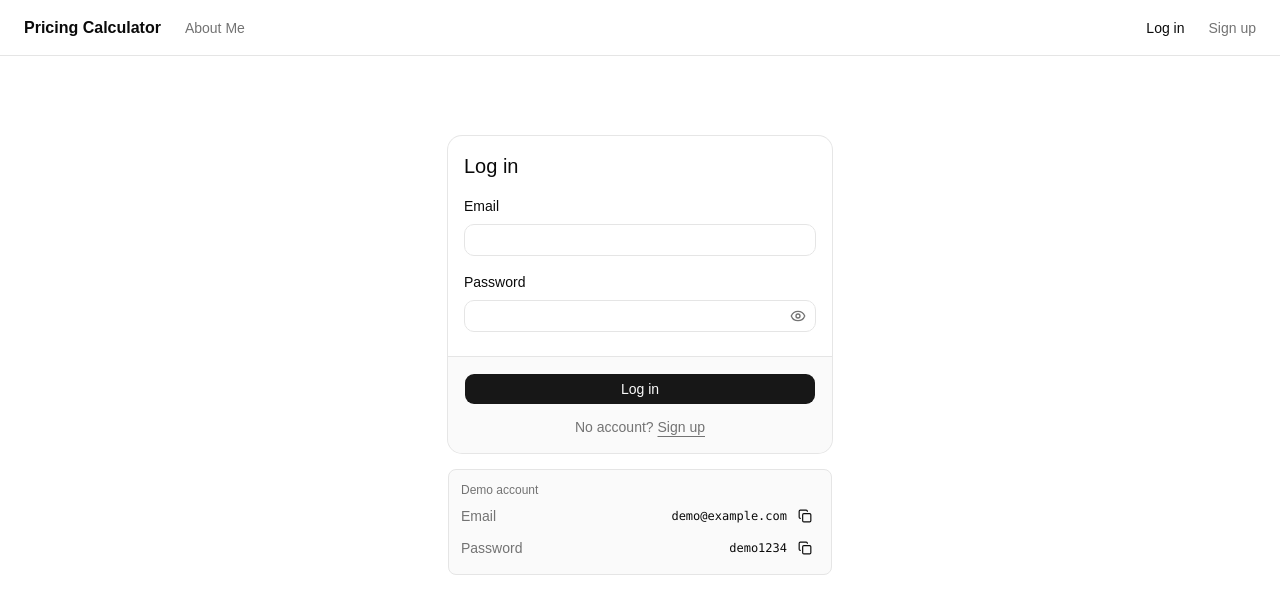
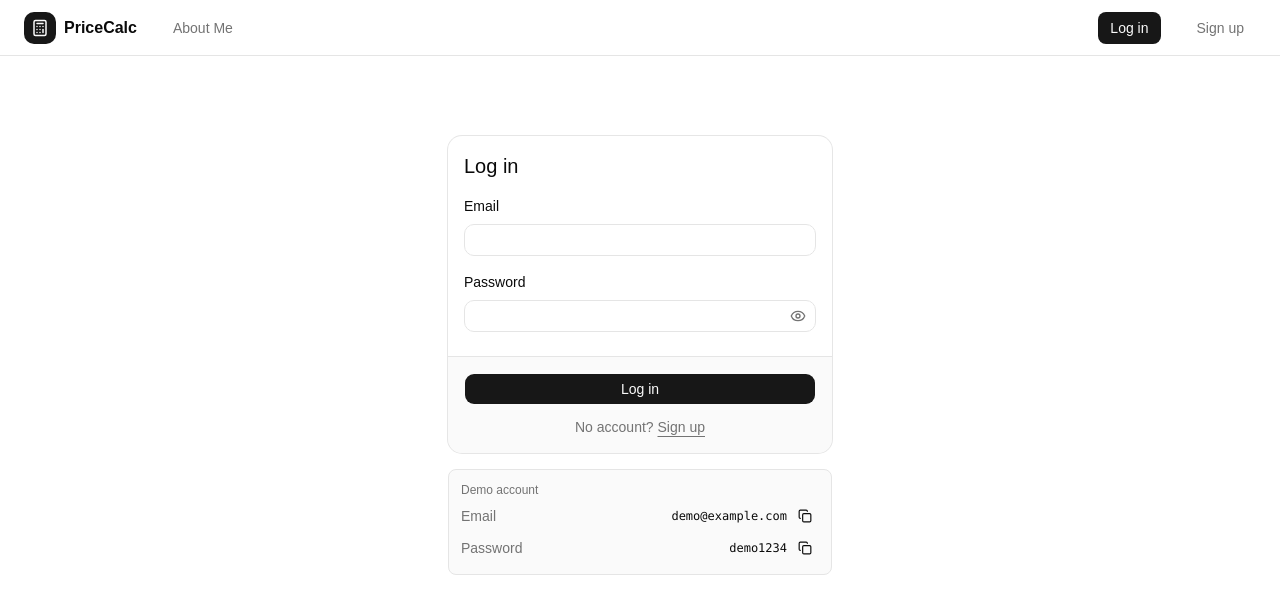
Before and after one commit to neel-asanulhaquekiron/Multi-rate-Pricing-Calculator, a React (Vite) app in the folder client/: page /login in a window 1280 px wide. Shown: the top 614 px of the page. Built offline with nearby package versions, Linux system fonts and the light colour scheme; no server answers.

Commit message:
feat: enhance navigation bar with Calculator icon and improved styling

```diff
--- a/client/src/app/Layout.tsx
+++ b/client/src/app/Layout.tsx
@@ -1,4 +1,4 @@
-import { LogOut } from "lucide-react";
+import { Calculator, LogOut } from "lucide-react";
 import { Link, NavLink, Outlet, useNavigate } from "react-router-dom";
 import { Button } from "@/components/ui/button";
 import { cn } from "@/lib/utils";
@@ -7,8 +7,10 @@ import { useAuth } from "@/features/auth/AuthContext";
 
 const navLinkClass = ({ isActive }: { isActive: boolean }): string => {
   return cn(
-    "shrink-0 text-sm font-medium whitespace-nowrap transition-colors hover:text-foreground",
-    isActive ? "text-foreground" : "text-muted-foreground",
+    "shrink-0 rounded-md px-3 py-1.5 text-sm font-medium whitespace-nowrap transition-colors",
+    isActive
+      ? "bg-primary text-primary-foreground"
+      : "text-muted-foreground hover:bg-muted hover:text-foreground",
   );
 };
 
@@ -25,8 +27,11 @@ export const Layout = () => {
   return (
     <div className="flex min-h-screen flex-col bg-background">
       <nav className="flex h-14 items-center gap-3 border-b bg-card px-4 sm:gap-6 sm:px-6 print:hidden">
-        <Link to="/documents" className="shrink-0 font-bold whitespace-nowrap">
-          Pricing Calculator
+        <Link to="/documents" aria-label="home" className="flex shrink-0 items-center gap-2">
+          <span className="flex h-8 w-8 items-center justify-center rounded-lg bg-primary text-primary-foreground">
+            <Calculator className="h-4.5 w-4.5" aria-hidden />
+          </span>
+          <span className="hidden font-bold whitespace-nowrap lg:inline">PriceCalc</span>
         </Link>
         {user ? (
           <>
```
